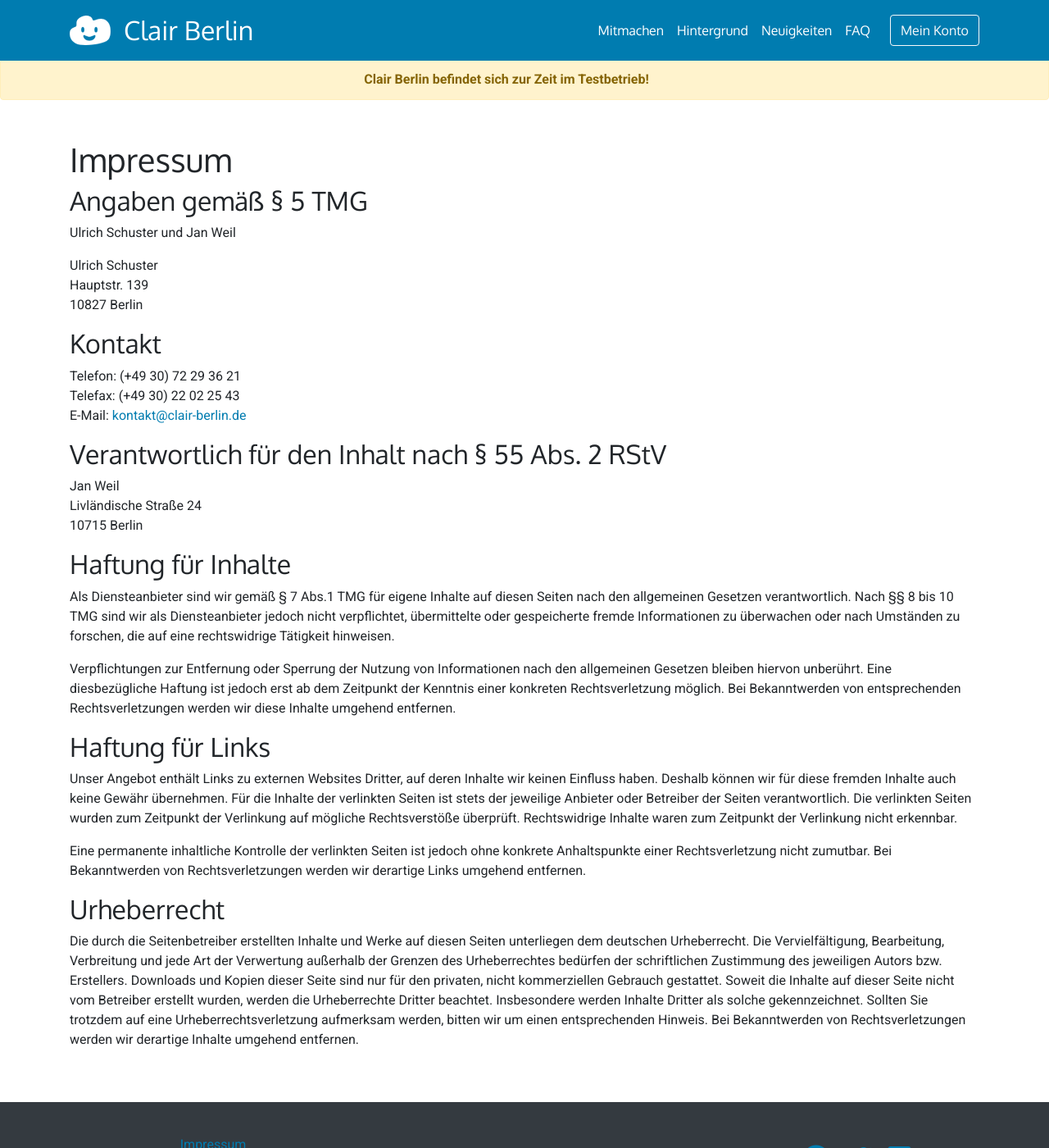
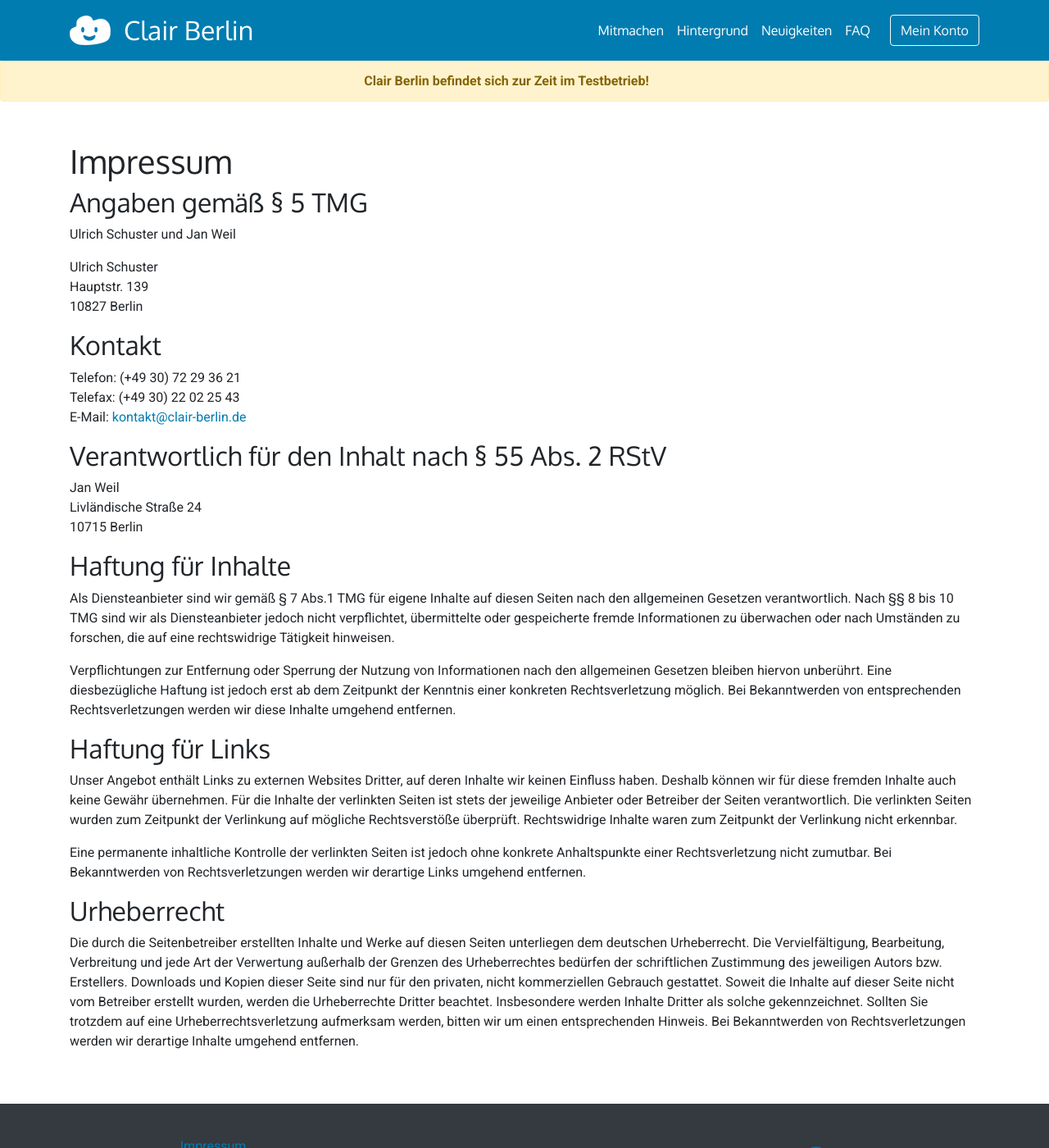
Before and after one commit to ClairBerlin/clair-website, a Jekyll site: the page built from impressum.md, in a window 1280 px wide and 1400 px high. Shown: the whole window at 82% size. Built offline with Jekyll 4.4.1, drawn with Linux system fonts in a browser that asks for light colours.

Commit message:
Optimize top section spacing

```diff
--- a/_layouts/default.html
+++ b/_layouts/default.html
@@ -14,7 +14,7 @@
     <title>{{ page.title }} | {{ site.title }}</title>
   </head>
   <body class="d-flex flex-column h-100">
-    <div class="flex-shrink-0 mt-5 pt-4">
+    <div class="flex-shrink-0" style="margin-top: 74px;">
       {% include nav.html %}
       {% include banner.html %}
       {{ content }}
--- a/css/main.scss
+++ b/css/main.scss
@@ -48,7 +48,7 @@ h5,
 
 .caption {
   position: absolute;
-  top: 40%;
+  top: 35%;
   left: 10%;
   width: 80%;
 }
```
